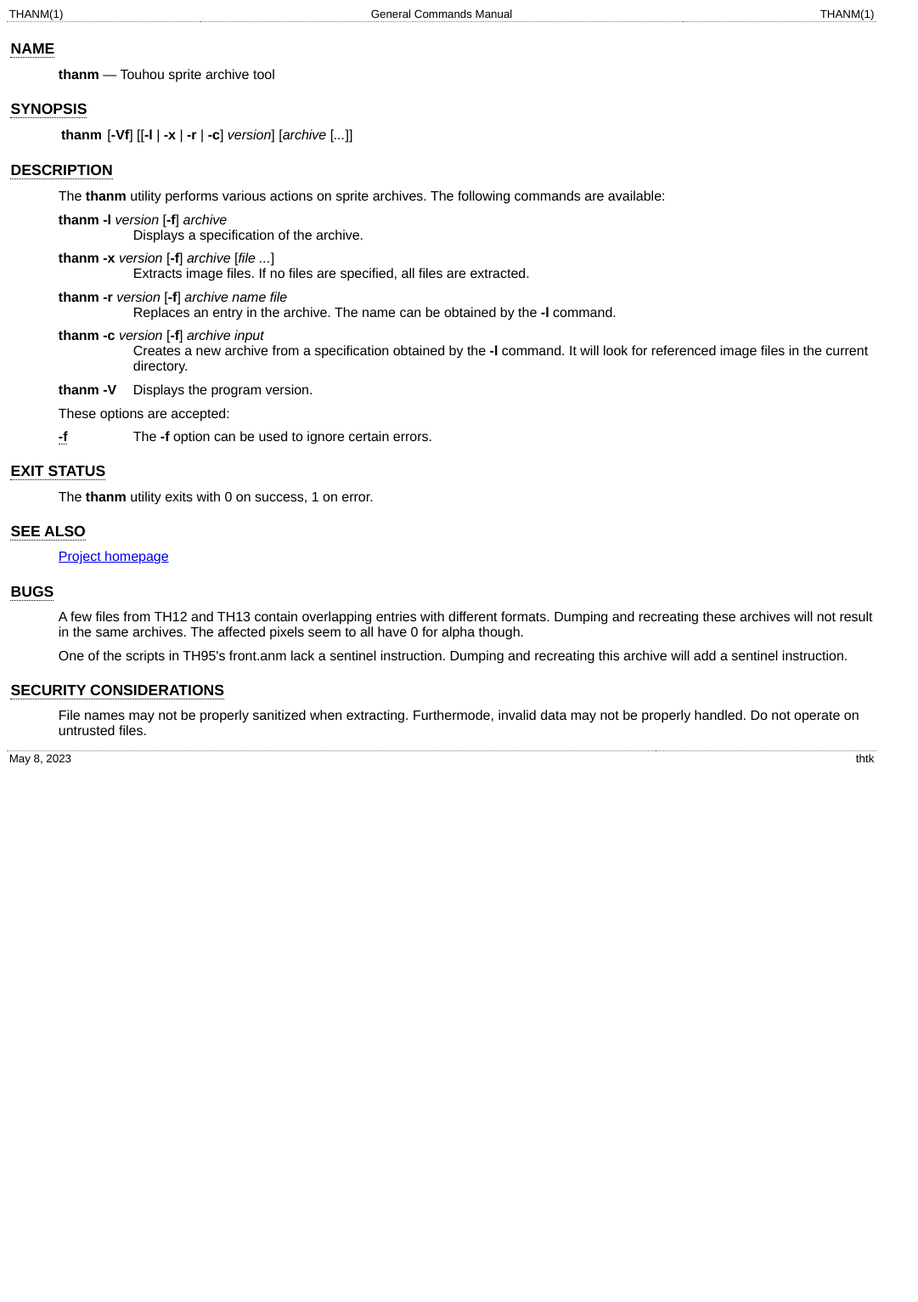
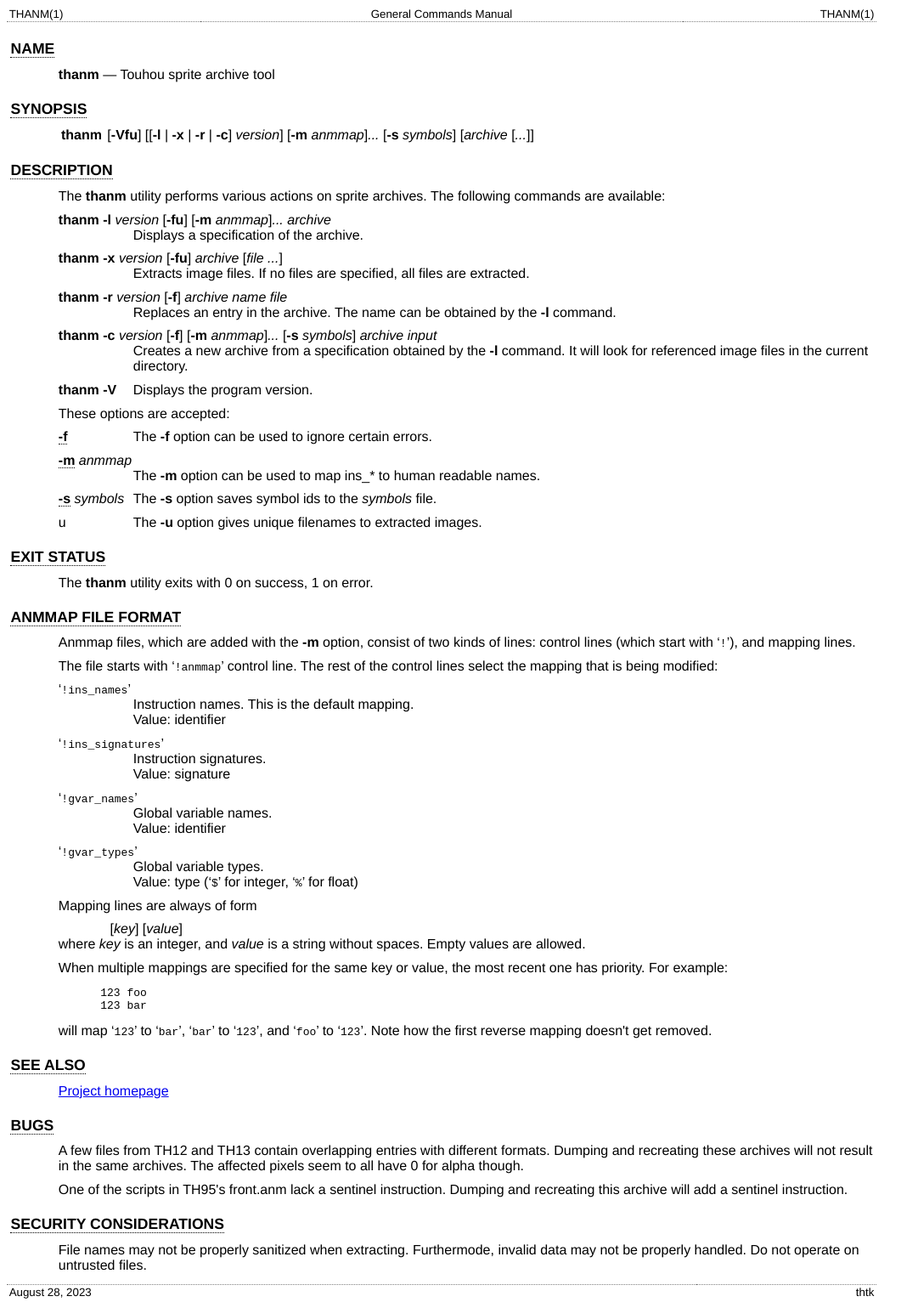
Before and after one commit to thpatch/thtk, a plain HTML site: page master/thanm.1.html in a window 1280 px wide. Shown: the whole page at 85% size, without its empty margins (0-1081 px from the left). Before the commit the page ends 909 px from the top, so only its background shows below. Drawn offline with Linux system fonts and the light colour scheme.

Commit message:
update 2023-08-28

```diff
--- a/master/thanm.1.html
+++ b/master/thanm.1.html
@@ -53,9 +53,12 @@
 <table class="Nm">
   <tr>
     <td><code class="Nm">thanm</code></td>
-    <td>[<code class="Fl">-Vf</code>] [[<code class="Fl">-l</code> |
+    <td>[<code class="Fl">-Vfu</code>] [[<code class="Fl">-l</code> |
       <code class="Fl">-x</code> | <code class="Fl">-r</code> |
       <code class="Fl">-c</code>] <var class="Ar">version</var>]
+      [<code class="Fl">-m</code>
+      <var class="Ar">anmmap</var>]<var class="Ar">...</var>
+      [<code class="Fl">-s</code> <var class="Ar">symbols</var>]
       [<var class="Ar">archive</var> [<var class="Ar">...</var>]]</td>
   </tr>
 </table>
@@ -66,11 +69,13 @@
     on sprite archives. The following commands are available:</p>
 <dl class="Bl-tag">
   <dt><code class="Nm">thanm</code> <code class="Fl">-l</code>
-    <var class="Ar">version</var> [<code class="Fl">-f</code>]
+    <var class="Ar">version</var> [<code class="Fl">-fu</code>]
+    [<code class="Fl">-m</code>
+    <var class="Ar">anmmap</var>]<var class="Ar">...</var>
     <var class="Ar">archive</var></dt>
   <dd>Displays a specification of the archive.</dd>
   <dt><code class="Nm">thanm</code> <code class="Fl">-x</code>
-    <var class="Ar">version</var> [<code class="Fl">-f</code>]
+    <var class="Ar">version</var> [<code class="Fl">-fu</code>]
     <var class="Ar">archive</var> [<var class="Ar">file ...</var>]</dt>
   <dd>Extracts image files. If no files are specified, all files are
     extracted.</dd>
@@ -82,6 +87,9 @@
       <code class="Fl">-l</code> command.</dd>
   <dt><code class="Nm">thanm</code> <code class="Fl">-c</code>
     <var class="Ar">version</var> [<code class="Fl">-f</code>]
+    [<code class="Fl">-m</code>
+    <var class="Ar">anmmap</var>]<var class="Ar">...</var>
+    [<code class="Fl">-s</code> <var class="Ar">symbols</var>]
     <var class="Ar">archive</var> <var class="Ar">input</var></dt>
   <dd>Creates a new archive from a specification obtained by the
       <code class="Fl">-l</code> command. It will look for referenced image
@@ -94,6 +102,17 @@
   <dt id="f"><a class="permalink" href="#f"><code class="Fl">-f</code></a></dt>
   <dd>The <code class="Fl">-f</code> option can be used to ignore certain
       errors.</dd>
+  <dt id="m"><a class="permalink" href="#m"><code class="Fl">-m</code></a>
+    <var class="Ar">anmmap</var></dt>
+  <dd>The <code class="Fl">-m</code> option can be used to map ins_* to human
+      readable names.</dd>
+  <dt id="s"><a class="permalink" href="#s"><code class="Fl">-s</code></a>
+    <var class="Ar">symbols</var></dt>
+  <dd>The <code class="Fl">-s</code> option saves symbol ids to the
+      <var class="Ar">symbols</var> file.</dd>
+  <dt>u</dt>
+  <dd>The <code class="Fl">-u</code> option gives unique filenames to extracted
+      images.</dd>
 </dl>
 </section>
 <section class="Sh">
@@ -101,6 +120,54 @@
   STATUS</a></h1>
 <p class="Pp">The <code class="Nm">thanm</code> utility exits with 0 on success,
     1 on error.</p>
+</section>
+<section class="Sh">
+<h1 class="Sh" id="ANMMAP_FILE_FORMAT"><a class="permalink" href="#ANMMAP_FILE_FORMAT">ANMMAP
+  FILE FORMAT</a></h1>
+<p class="Pp">Anmmap files, which are added with the <code class="Fl">-m</code>
+    option, consist of two kinds of lines: control lines (which start with
+    &#x2018;<code class="Li">!</code>&#x2019;), and mapping lines.</p>
+<p class="Pp">The file starts with
+    &#x2018;<code class="Li">!anmmap</code>&#x2019; control line. The rest of
+    the control lines select the mapping that is being modified:</p>
+<dl class="Bl-tag">
+  <dt>&#x2018;<code class="Li">!ins_names</code>&#x2019;</dt>
+  <dd>Instruction names. This is the default mapping.
+    <br/>
+    Value: identifier</dd>
+  <dt>&#x2018;<code class="Li">!ins_signatures</code>&#x2019;</dt>
+  <dd>Instruction signatures.
+    <br/>
+    Value: signature</dd>
+  <dt>&#x2018;<code class="Li">!gvar_names</code>&#x2019;</dt>
+  <dd>Global variable names.
+    <br/>
+    Value: identifier</dd>
+  <dt>&#x2018;<code class="Li">!gvar_types</code>&#x2019;</dt>
+  <dd>Global variable types.
+    <br/>
+    <span class="No">Value: type</span>
+      (&#x2018;<code class="Li">$</code>&#x2019; for integer,
+      &#x2018;<code class="Li">%</code>&#x2019; for float)</dd>
+</dl>
+<p class="Pp">Mapping lines are always of form</p>
+<div class="Bd Bd-indent">[<var class="Ar">key</var>]
+  [<var class="Ar">value</var>]</div>
+where <var class="Ar">key</var> is an integer, and <var class="Ar">value</var>
+  is a string without spaces. Empty values are allowed.
+<p class="Pp">When multiple mappings are specified for the same key or value,
+    the most recent one has priority. For example:</p>
+<div class="Bd Pp Bd-indent Li">
+<pre>123 foo
+123 bar</pre>
+</div>
+<p class="Pp">will map &#x2018;<code class="Li">123</code>&#x2019; to
+    &#x2018;<code class="Li">bar</code>&#x2019;,
+    &#x2018;<code class="Li">bar</code>&#x2019; to
+    &#x2018;<code class="Li">123</code>&#x2019;, and
+    &#x2018;<code class="Li">foo</code>&#x2019; to
+    &#x2018;<code class="Li">123</code>&#x2019;. Note how the first reverse
+    mapping doesn't get removed.</p>
 </section>
 <section class="Sh">
 <h1 class="Sh" id="SEE_ALSO"><a class="permalink" href="#SEE_ALSO">SEE
@@ -128,7 +195,7 @@
 </div>
 <table class="foot">
   <tr>
-    <td class="foot-date">May 8, 2023</td>
+    <td class="foot-date">August 28, 2023</td>
     <td class="foot-os">thtk</td>
   </tr>
 </table>
```
